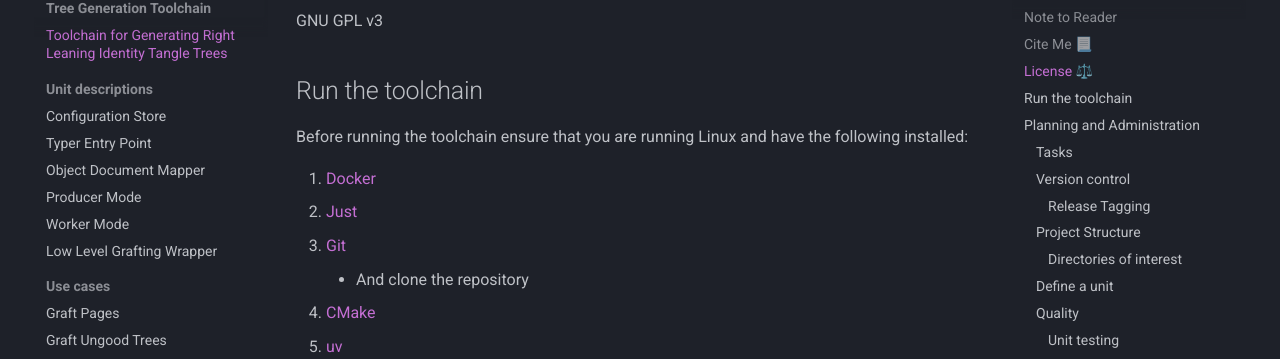
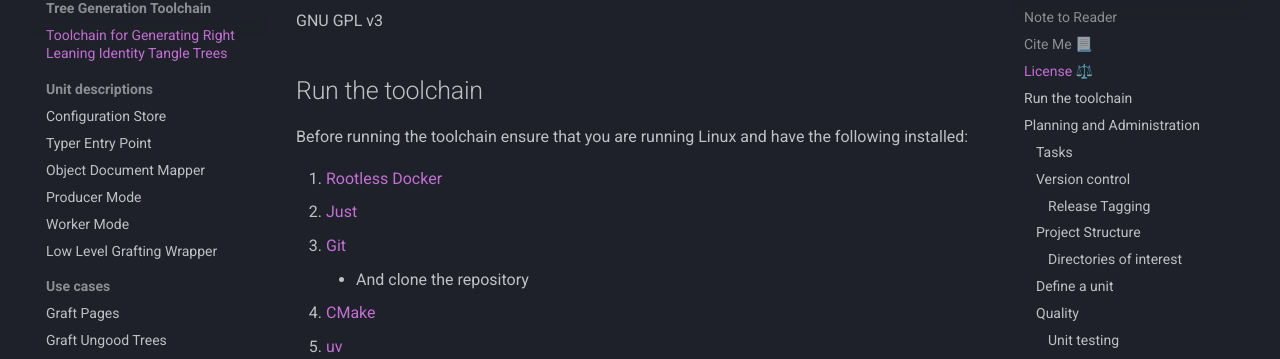
Before and after one commit to Uiowa-Applied-Topology/tanglenomicon_rlitt_runner, an MkDocs documentation site: the page built from docs/README.md, in a window 1280 px wide and 900 px high, scrolled down 676 px. Shown: the part 91-450 px from the top of the window. Built offline with MkDocs 1.6.1 and Material for MkDocs 9.7.7, drawn with Linux system fonts in a browser that asks for light colours; comment, search, counter and statistics services are not loaded.

Commit message:
Finding: Specifies rootless docker as a precondition

```diff
--- a/docs/README.md
+++ b/docs/README.md
@@ -25,7 +25,7 @@ GNU GPL v3
 
 Before running the toolchain ensure that you are running Linux and have the following installed:
 
-1. [Docker](https://www.docker.com/)
+1. [Rootless Docker](https://docs.docker.com/engine/security/rootless/)
 2. [Just](https://github.com/casey/just)
 3. [Git](https://git-scm.com/)
     - And clone the repository
```
